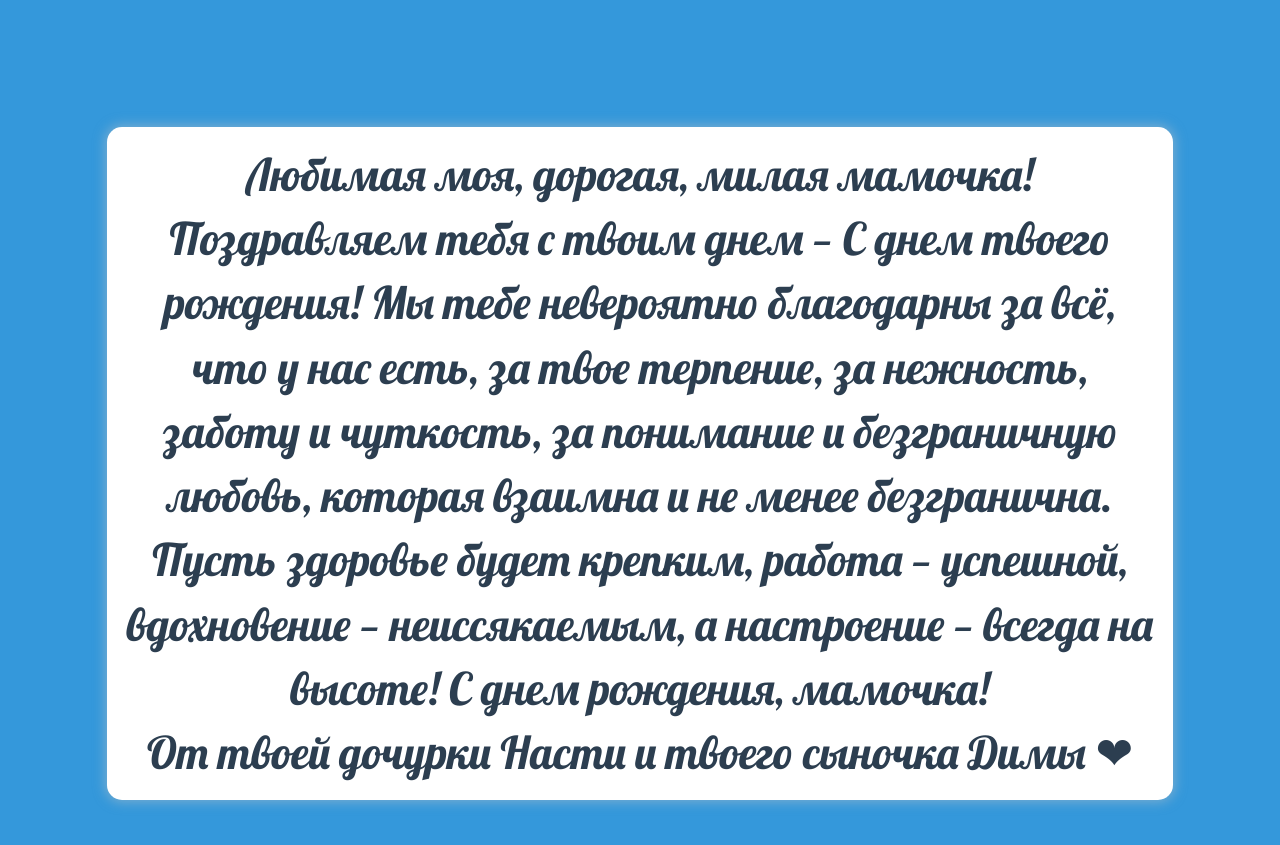
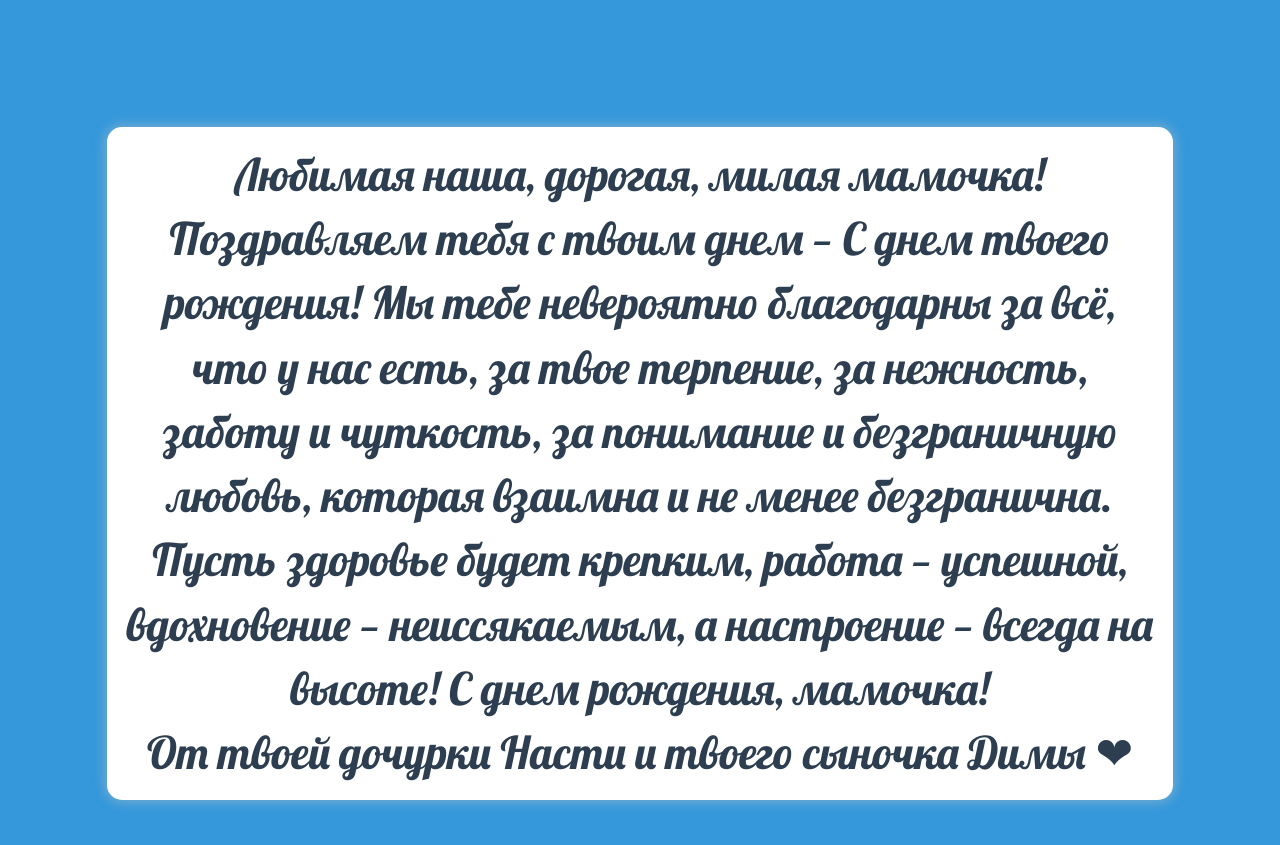
Before and after one commit to ybprogrammer/ybprogrammer.github.io, a plain HTML site: page index.html in a window 1280 px wide. Shown: the part 1040-1885 px from the top of the page. Drawn offline with nearby package versions, Linux system fonts and the light colour scheme.

Commit message:
Fourth commut

```diff
--- a/index.html
+++ b/index.html
@@ -29,7 +29,7 @@
 		<div class="col-xs-1 col-sm-1 col-md-1 col-lg-1"></div>
 
 		<div class="co-xs-10 col-sm-10 col-md-10 col-lg-10 congr wow fadeIn" data-wow-duration="1.5s" data-wow-delay=".5s">
-				Любимая моя, дорогая, милая мамочка! Поздравляем тебя с твоим днем — С днем твоего рождения! Мы тебе невероятно благодарны за всё, что у нас есть, за твое терпение, за нежность, заботу и чуткость, за понимание и безграничную любовь, которая взаимна и не менее безгранична. Пусть здоровье будет крепким, работа — успешной, вдохновение — неиссякаемым, а настроение — всегда на высоте! С днем рождения, мамочка!
+				Любимая наша, дорогая, милая мамочка! Поздравляем тебя с твоим днем — С днем твоего рождения! Мы тебе невероятно благодарны за всё, что у нас есть, за твое терпение, за нежность, заботу и чуткость, за понимание и безграничную любовь, которая взаимна и не менее безгранична. Пусть здоровье будет крепким, работа — успешной, вдохновение — неиссякаемым, а настроение — всегда на высоте! С днем рождения, мамочка!
 				<br>
 				От твоей дочурки Насти и твоего сыночка Димы &#x2764;
 		</div>
```
